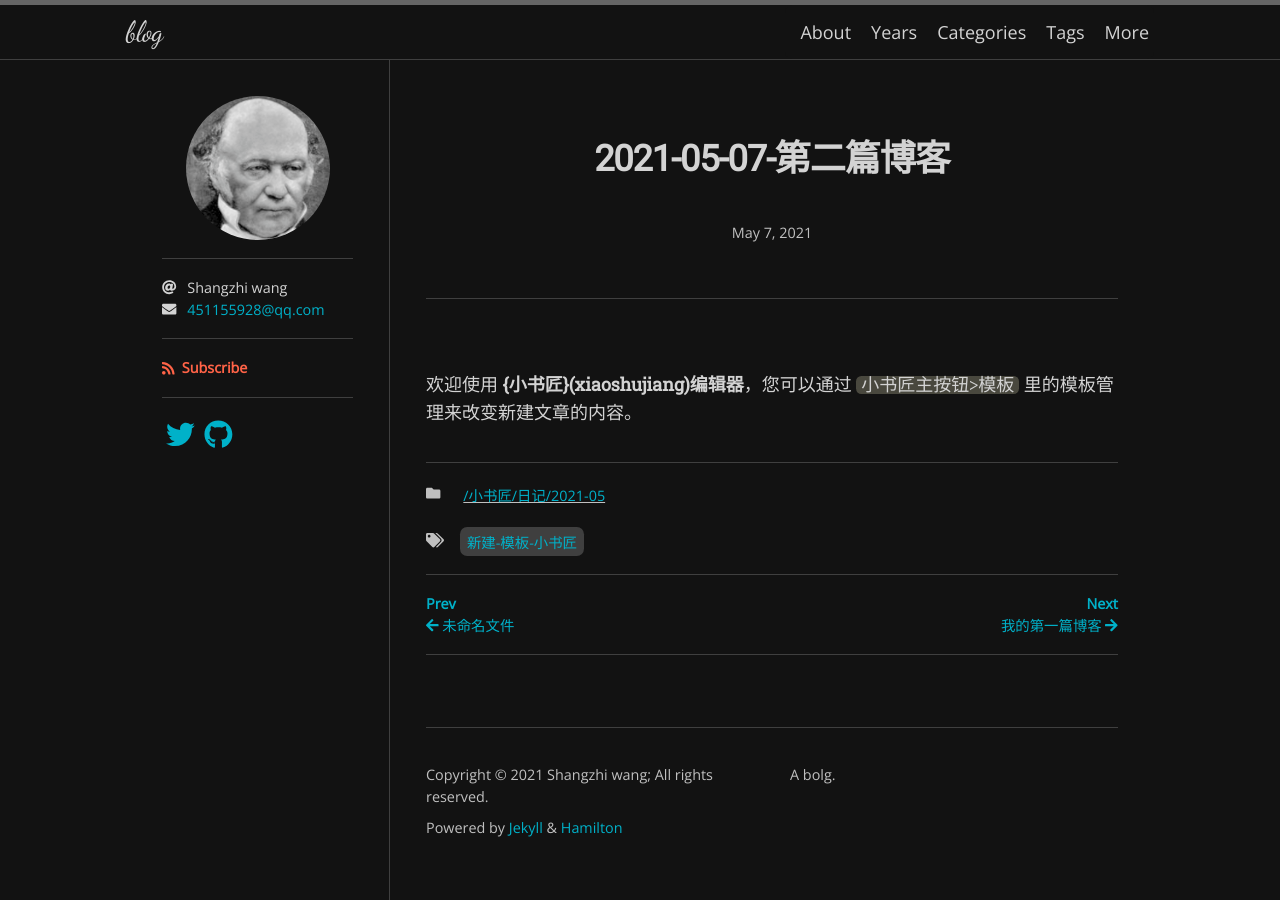
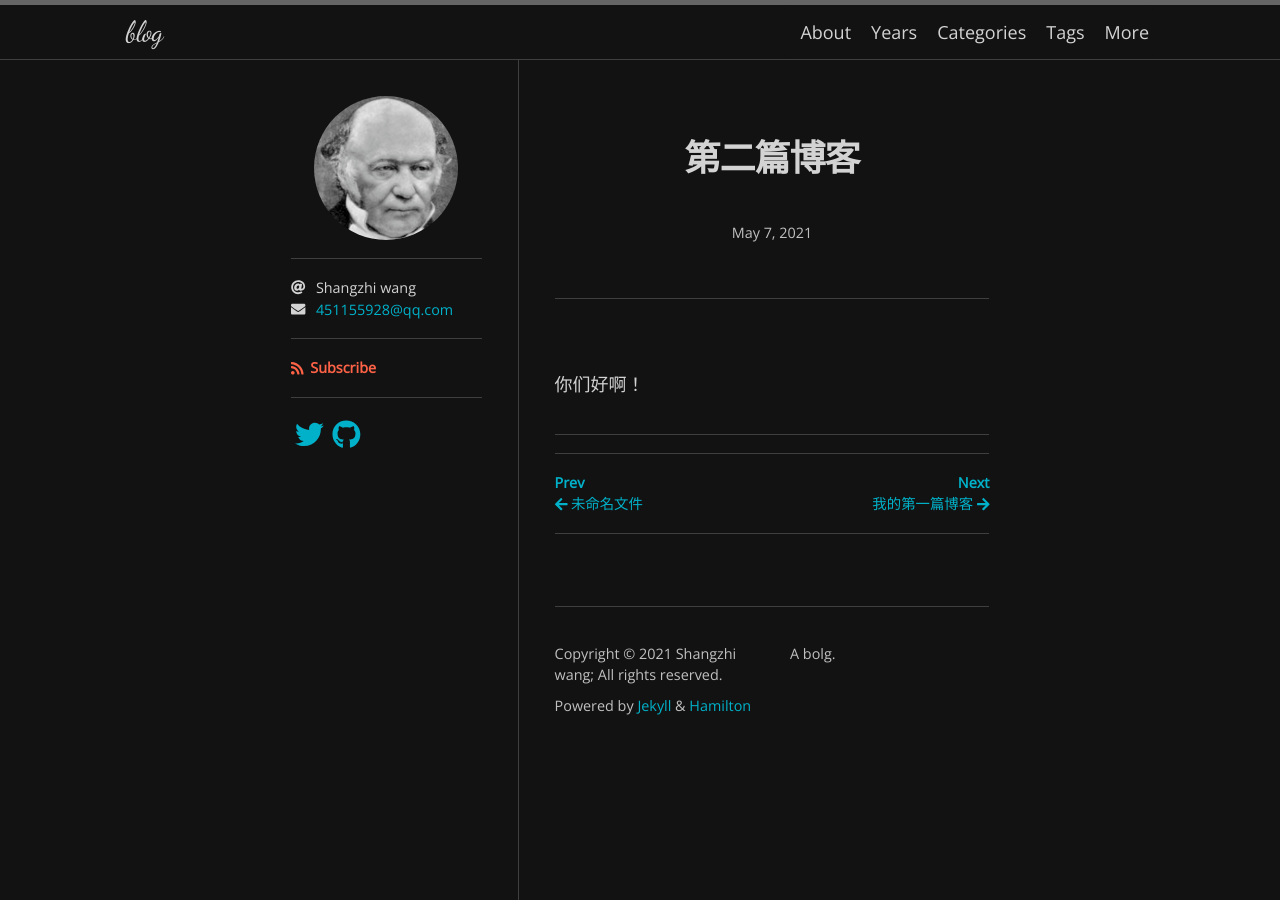
Before and after one commit to wangrangzhi/wangrangzhi.github.io, a Jekyll site: the page built from _posts/2021-05-07-第二篇博客.md, in a window 1280 px wide. Built offline with Jekyll 4.4.1, drawn with Linux system fonts in a browser that asks for light colours; nearby versions of some CDN libraries; some web fonts are replaced; our own code applies the rules of GitHub Pages for plain Markdown files.

Commit message:
修改文件: _posts/2021-05-07-第二篇博客.md

```diff
--- a/_posts/2021-05-07-第二篇博客.md
+++ b/_posts/2021-05-07-第二篇博客.md
@@ -1,10 +1 @@
----
-title: 2021-05-07-第二篇博客
-tags: 新建,模板,小书匠
-category: /小书匠/日记/2021-05
-renderNumberedHeading: true
-grammar_cjkRuby: true
----
-
-
-欢迎使用 **{小书匠}(xiaoshujiang)编辑器**，您可以通过 `小书匠主按钮>模板` 里的模板管理来改变新建文章的内容。
+你们好啊！
```
